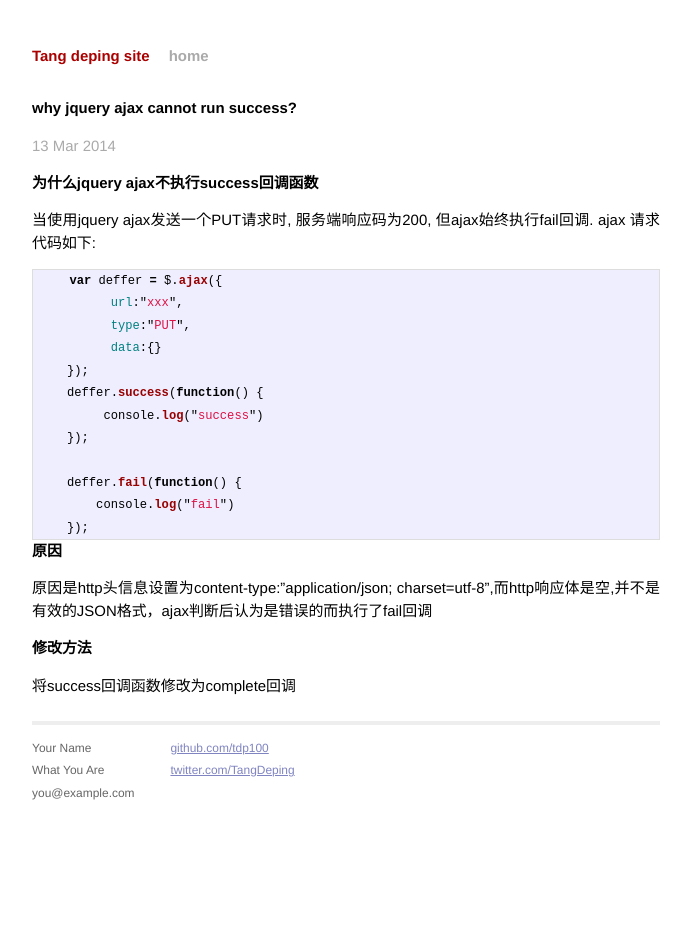
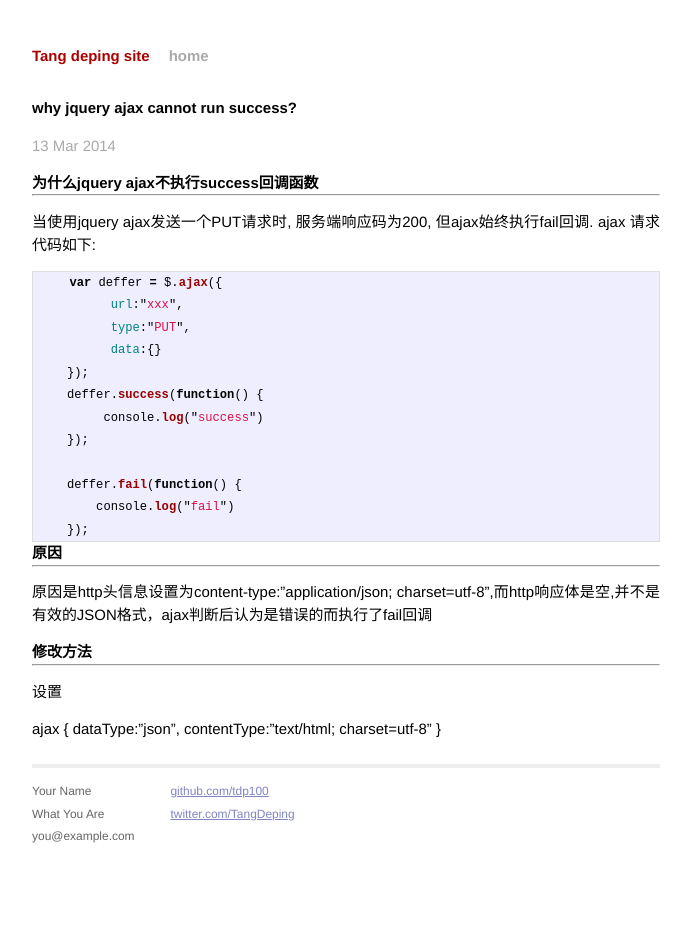
Before and after one commit to tdp100/tdp100.github.io, a Jekyll site: the page built from _posts/2014-3-13-why-jquery-ajax-not-run-success.markdown, in a window 1280 px wide. Shown: the whole page, without its empty margins (294-985 px from the left). Built offline with Jekyll 4.4.1, drawn with Linux system fonts in a browser that asks for light colours; Markdown is read by kramdown in place of the engine named in the settings.

Commit message:
update ajax

```diff
--- a/_posts/2014-3-13-why-jquery-ajax-not-run-success.markdown
+++ b/_posts/2014-3-13-why-jquery-ajax-not-run-success.markdown
@@ -6,6 +6,7 @@ categories: javascript
 ---
 
 ###为什么jquery ajax不执行success回调函数
+-----------------------------------------
 当使用jquery ajax发送一个PUT请求时, 服务端响应码为200, 但ajax始终执行fail回调. ajax 请求代码如下:
 
 {% highlight javascript %}
@@ -24,7 +25,14 @@ categories: javascript
 {% endhighlight %}
 
 ###原因
+-----------------------------------------
 原因是http头信息设置为content-type:"application/json; charset=utf-8",而http响应体是空,并不是有效的JSON格式，ajax判断后认为是错误的而执行了fail回调
 
 ###修改方法
-将success回调函数修改为complete回调
+-----------------------------------------
+设置
+
+ajax {
+    dataType:"json",
+    contentType:"text/html; charset=utf-8"
+}
```
